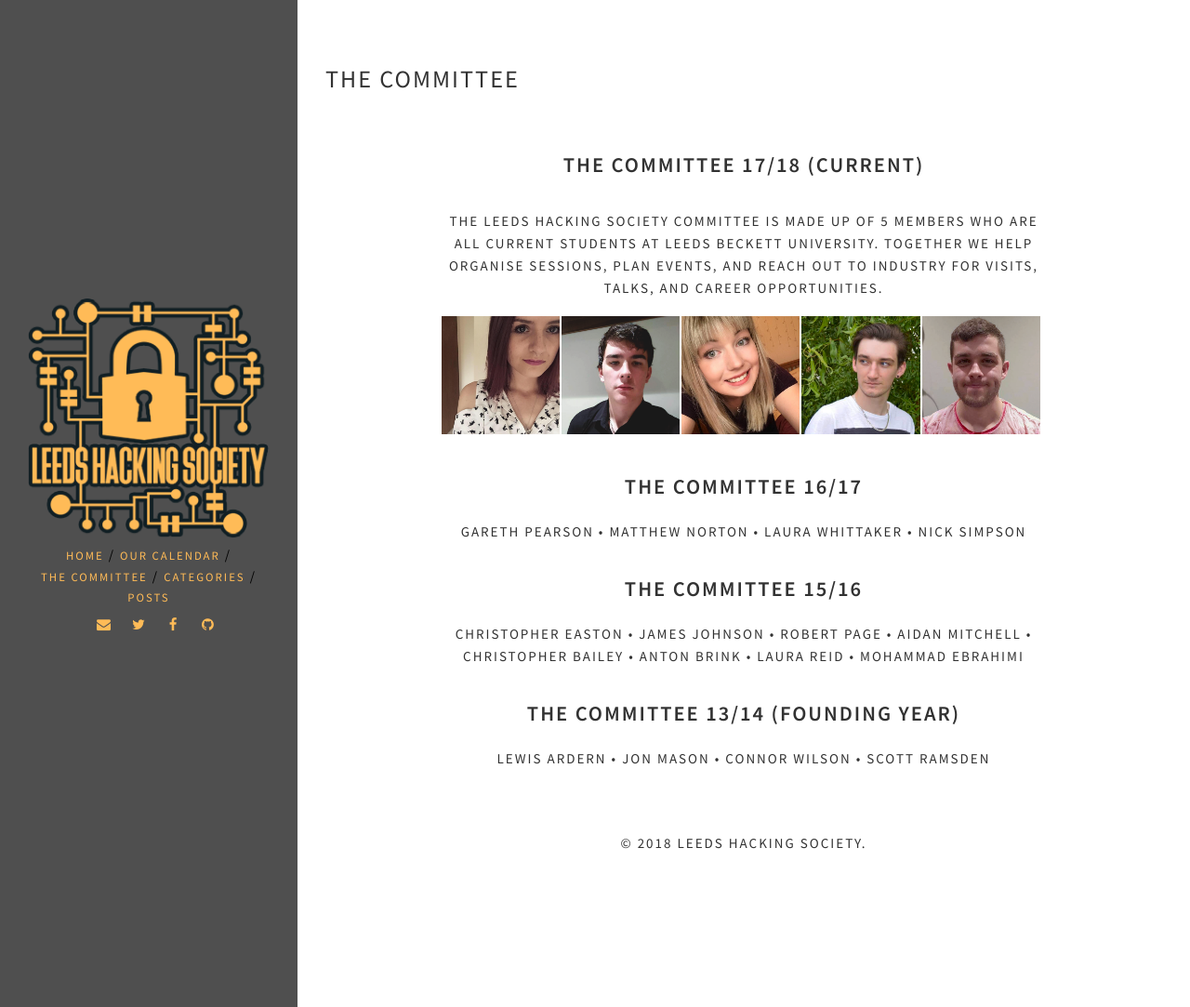
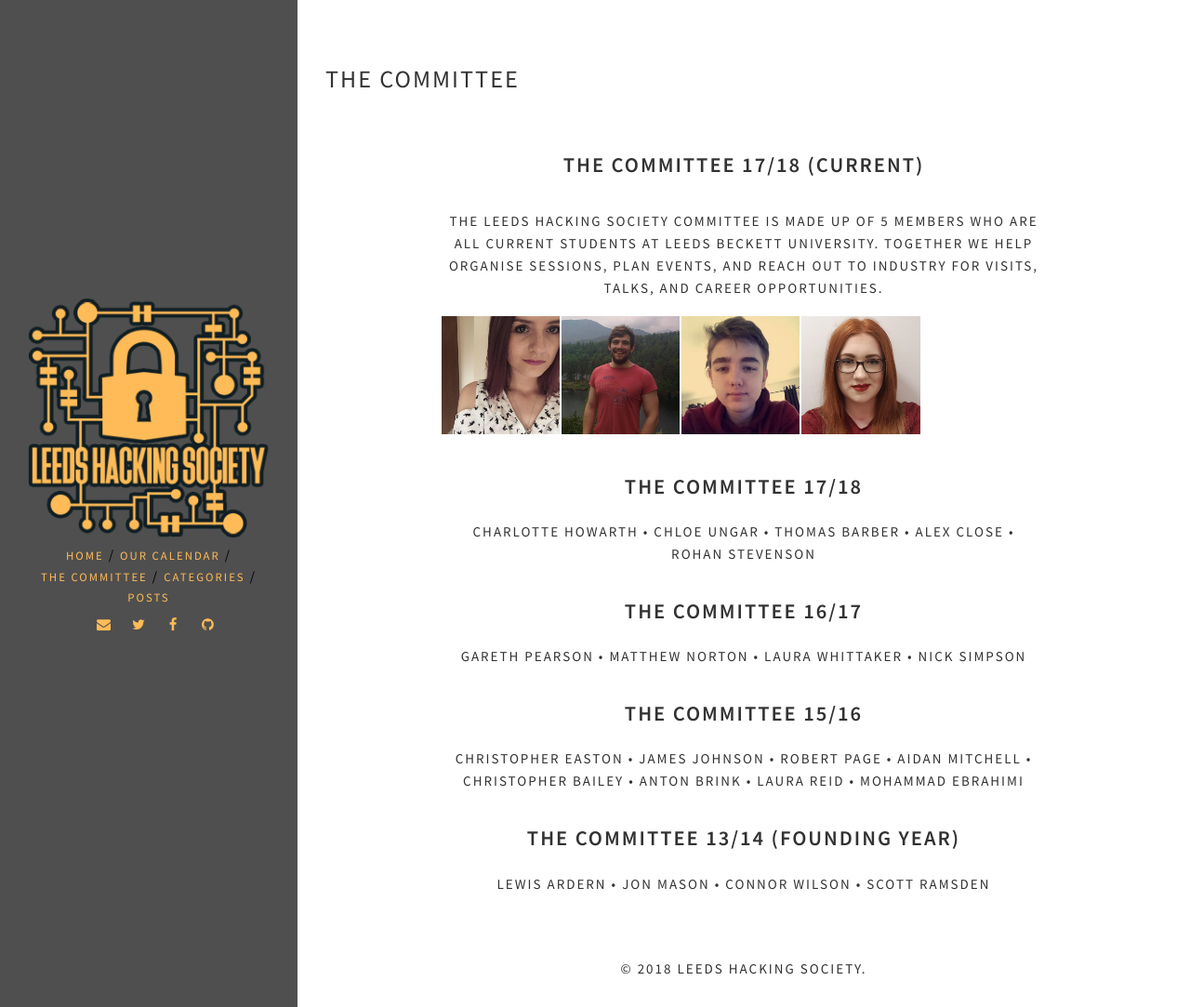
Before and after one commit to LeedsHackingSociety/LeedsHackingSociety.github.io, a Jekyll site: the page built from committee.html, in a window 1280 px wide. Shown: the whole page at 93% size. Built offline with Jekyll 4.4.1, drawn with Linux system fonts in a browser that asks for light colours.

Commit message:
Update committee.html

```diff
--- a/committee.html
+++ b/committee.html
@@ -28,30 +28,25 @@ permalink: /committee/
                           <p>President</p>
                       </div>
                       <div class="s-link">
-                        <a href="https://www.linkedin.com/in/charlotte-howarth-a49285109/"><i class="fa fa-linkedin"></i></a>
-                          <!-- <a href="#"><i class="fa fa-twitter"></i></a> -->
-                          <a href="https://www.facebook.com/charlieamber94x"><i class="fa fa-facebook"></i></a>
+                        <a href="https://twitter.com/charlieamber94"><i class="fa fa-twitter"></i></a>
                       </div>
                   </div>
               </div>
             </div>
 
               <!--VP-->
-
-              <div class="team">
+                 <div class="team">
                   <div class="team-member">
                       <div class="team-img">
-                          <img src="/img/committee/rohan.png" alt="team member" class="img-responsive">
+                          <img src="/img/committee/nick.png" alt="team member" class="img-responsive">
                       </div>
                       <div class="team-hover">
                           <div class="desk">
-                              <h4>Rohan Stevenson</h4>
+                              <h4>Nick Simpson</h4>
                               <p>Vice President</p>
                           </div>
                           <div class="s-link">
-                            <a href="https://www.linkedin.com/in/rohan-stevenson-2388a613a/"><i class="fa fa-linkedin"></i></a>
-                            <!-- <a href="#"><i class="fa fa-twitter"></i></a> -->
-                           <a href="https://www.facebook.com/search/top/?q=rohan%20stevenson"><i class="fa fa-facebook"></i></a>
+                          <a href="https://twitter.com/ns1mmo"><i class="fa fa-twitter"></i></a>
                           </div>
                       </div>
                   </div>
@@ -62,17 +57,12 @@ permalink: /committee/
                 <div class="team">
                     <div class="team-member">
                         <div class="team-img">
-                            <img src="/img/committee/chloe.png" alt="team member" class="img-responsive">
+                            <img src="/img/committee/matt.png" alt="team member" class="img-responsive">
                         </div>
                         <div class="team-hover">
                             <div class="desk">
-                                <h4>Chlöe Ungar</h4>
+                                <h4>Matt Anderson</h4>
                                 <p>Secretary</p>
-                            </div>
-                            <div class="s-link">
-                              <a href="https://www.linkedin.com/in/chl%C3%B6e-ungar-b278b5114/"><i class="fa fa-linkedin"></i></a>
-                              <a href="https://twitter.com/ChloeUngarMedia"><i class="fa fa-twitter"></i></a>
-                              <a href="https://www.facebook.com/ChloeLauraUngar"><i class="fa fa-facebook"></i></a>
                             </div>
                         </div>
                     </div>
@@ -83,44 +73,28 @@ permalink: /committee/
                 <div class="team">
                     <div class="team-member">
                         <div class="team-img">
-                            <img src="/img/committee/alex.png" alt="team member" class="img-responsive">
+                            <img src="/img/committee/laura.png" alt="team member" class="img-responsive">
                         </div>
                         <div class="team-hover">
                             <div class="desk">
-                                <h4>Alex Close</h4>
+                                <h4>Laura Whittaker</h4>
                                 <p>Treasurer</p>
                             </div>
                             <div class="s-link">
-                              <!-- <a href="#"><i class="fa fa-linkedin"></i></a> -->
-                              <a href="https://www.facebook.com/amclose98"><i class="fa fa-facebook"></i></a>
-                            </div>
+                          <a href="https://twitter.com/LauraWhit9"><i class="fa fa-twitter"></i></a>
+                          </div>
                         </div>
                     </div>
                   </div>
 
-                  <!--SOCIAL SEC-->
-
-                  <div class="team">
-                      <div class="team-member">
-                          <div class="team-img">
-                              <img src="/img/committee/thomas.png" alt="team member" class="img-responsive">
-                          </div>
-                          <div class="team-hover">
-                              <div class="desk">
-                                  <h4>Thomas Barber</h4>
-                                  <p>Social Secretary</p>
-                              </div>
-                              <div class="s-link">
-                                  <!-- <a href="#"><i class="fa fa-linkedin"></i></a> -->
-                                  <!-- <a href="#"><i class="fa fa-twitter"></i></a> -->
-                                  <a href="https://www.facebook.com/thomas.barber.90260"><i class="fa fa-facebook"></i></a>
-                              </div>
-                          </div>
-                      </div>
-                    </div>
             </div>
           </div>
         </div>
+
+            <div class="previous">
+            <h3> The Committee 17/18 </h3>
+            <p> Charlotte Howarth • Chloe Ungar • Thomas Barber • Alex Close • Rohan Stevenson </p>
+            </div>
 
             <div class="previous">
             <h3> The Committee 16/17 </h3>
```
